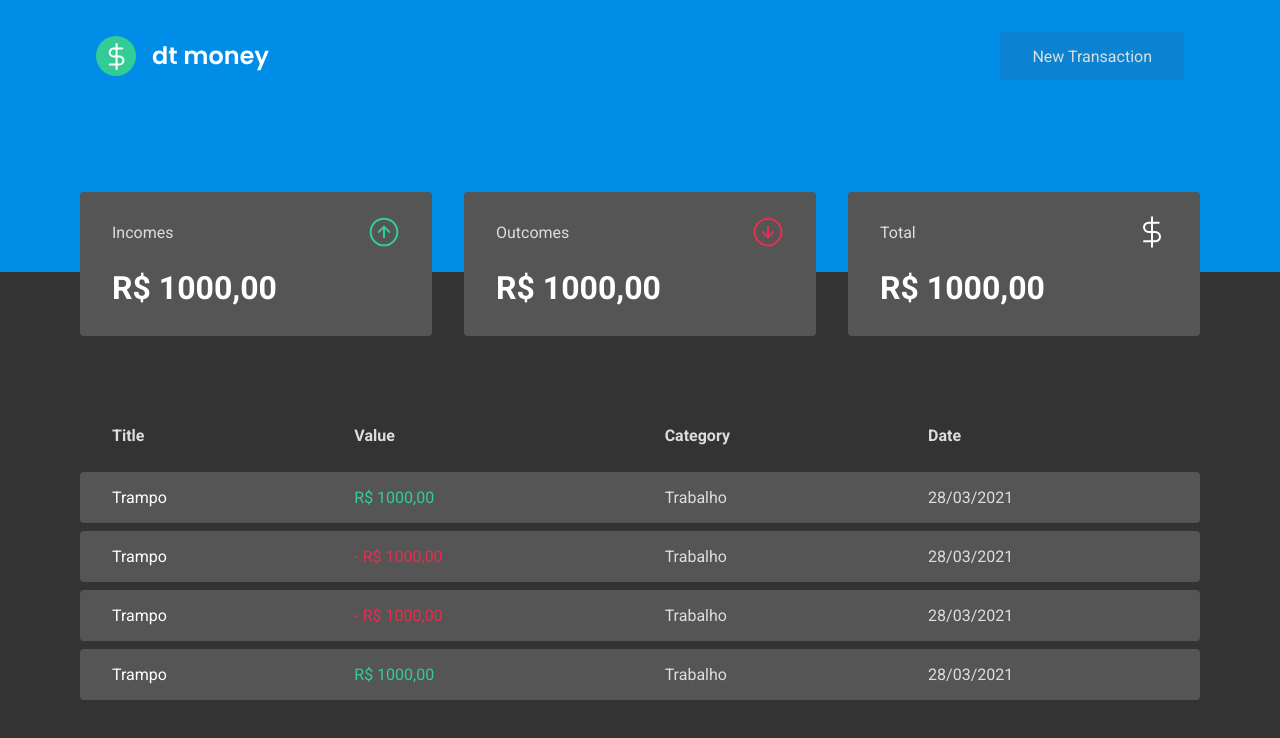
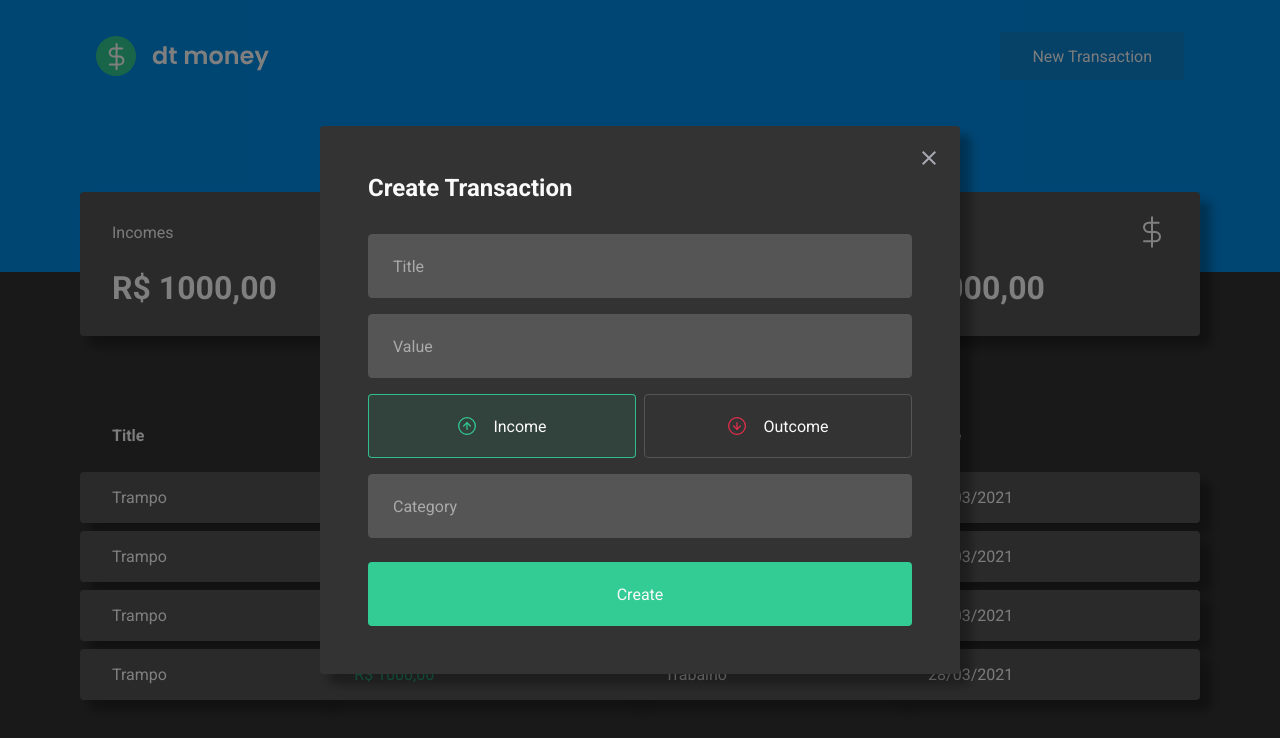
Before and after one commit to MarceloHBoff/cashflow, a React (Create React App) app: page / in a window 1280 px wide. Both pictures are taken after a click on the button "New Transaction". Shown: the top 738 px of the page. Built offline with nearby package versions, Linux system fonts and the light colour scheme.

Commit message:
Add new transaction modal

```diff
--- a/package.json
+++ b/package.json
@@ -5,9 +5,12 @@
   "dependencies": {
     "eslint-config-prettier": "^8.1.0",
     "eslint-plugin-prettier": "^3.3.1",
+    "firebase": "^8.3.1",
+    "polished": "^4.1.1",
     "prettier": "^2.2.1",
     "react": "^17.0.2",
     "react-dom": "^17.0.2",
+    "react-modal": "^3.12.1",
     "react-scripts": "4.0.3",
     "styled-components": "^5.2.1",
     "web-vitals": "^1.0.1"
@@ -20,6 +23,7 @@
     "@types/node": "^12.0.0",
     "@types/react": "^17.0.0",
     "@types/react-dom": "^17.0.0",
+    "@types/react-modal": "^3.12.0",
     "@types/styled-components": "^5.1.9",
     "@typescript-eslint/eslint-plugin": "^4.19.0",
     "@typescript-eslint/parser": "^4.19.0",
--- a/src/App.tsx
+++ b/src/App.tsx
@@ -2,17 +2,20 @@ import { ThemeProvider } from 'styled-components'
 
 import Dashboard from './components/Dashboard'
 import Header from './components/Header'
+import AppProvider from './hooks'
 import { GlobalStyles } from './styles/global'
 import theme from './styles/theme'
 
 function App() {
   return (
     <ThemeProvider theme={theme}>
-      <Header />
+      <AppProvider>
+        <Header />
 
-      <Dashboard />
+        <Dashboard />
 
-      <GlobalStyles />
+        <GlobalStyles />
+      </AppProvider>
     </ThemeProvider>
   )
 }
--- a/src/components/Header/index.tsx
+++ b/src/components/Header/index.tsx
@@ -1,14 +1,26 @@
+import { useEffect } from 'react'
+
 import logo from '../../assets/logo.svg'
+import { useModal } from '../../hooks/modal'
+import NewTrasaction from '../NewTrasaction'
 
 import { Container, Wrapper } from './styles'
 
 export default function Header() {
+  const { open, setChild } = useModal()
+
+  useEffect(() => {
+    setChild(<NewTrasaction />)
+  }, [setChild])
+
   return (
     <Container>
       <Wrapper>
         <img src={logo} alt="cashflow" />
 
-        <button type="button">New Transaction</button>
+        <button type="button" onClick={open}>
+          New Transaction
+        </button>
       </Wrapper>
     </Container>
   )
--- /dev/null
+++ b/src/components/NewTrasaction/index.tsx
@@ -0,0 +1,52 @@
+import { useCallback, useState } from 'react'
+
+import income from '../../assets/income.svg'
+import outcome from '../../assets/outcome.svg'
+import { TransactionType } from '../../service/firebase'
+import theme from '../../styles/theme'
+
+import { Container, Type, TypeButton } from './styles'
+
+export default function NewTrasaction() {
+  const [type, setType] = useState<TransactionType>('Income')
+
+  const handleChangeType = useCallback(
+    (type: TransactionType) => setType(type),
+    []
+  )
+
+  return (
+    <Container>
+      <h2>Create Transaction</h2>
+
+      <input type="text" placeholder="Title" />
+      <input type="number" placeholder="Value" />
+
+      <Type>
+        <TypeButton
+          type="button"
+          onClick={() => handleChangeType('Income')}
+          typeSelected={type === 'Income'}
+          activeColor={theme.colors.green}
+        >
+          <img src={income} alt="Income" />
+          <span>Income</span>
+        </TypeButton>
+
+        <TypeButton
+          type="button"
+          onClick={() => handleChangeType('Outcome')}
+          typeSelected={type === 'Outcome'}
+          activeColor={theme.colors.red}
+        >
+          <img src={outcome} alt="Outcome" />
+          <span>Outcome</span>
+        </TypeButton>
+      </Type>
+
+      <input type="text" placeholder="Category" />
+
+      <button type="submit">Create</button>
+    </Container>
+  )
+}
--- /dev/null
+++ b/src/components/NewTrasaction/styles.ts
@@ -0,0 +1,99 @@
+import { transparentize } from 'polished'
+import styled, { css } from 'styled-components'
+
+export const Container = styled.div`
+  ${({ theme }) => css`
+    h2 {
+      color: ${theme.colors.text};
+      font-size: 1.5rem;
+      margin-bottom: 2rem;
+    }
+
+    input {
+      width: 100%;
+      padding: 0 1.5rem;
+      height: 4rem;
+      border-radius: 0.25rem;
+
+      color: ${theme.colors.text};
+      border: 1px solid ${theme.colors.secundary};
+      background: ${theme.colors.secundary};
+
+      font-size: 1rem;
+
+      &::placeholder {
+        color: #aaa;
+      }
+
+      & + input {
+        margin-top: 1rem;
+      }
+    }
+
+    button[type='submit'] {
+      width: 100%;
+      padding: 0 1.5rem;
+      height: 4rem;
+      border-radius: 0.25rem;
+
+      background: ${theme.colors.green};
+      color: ${theme.colors.text};
+      font-size: 1rem;
+      margin-top: 1.5rem;
+
+      transition: filter 0.2s;
+
+      &:hover {
+        filter: brightness(0.8);
+      }
+    }
+  `}
+`
+
+export const Type = styled.div`
+  margin: 1rem 0;
+  display: grid;
+  grid-template-columns: 1fr 1fr;
+  gap: 0.5rem;
+`
+
+type TypeButtonProps = {
+  typeSelected: boolean
+  activeColor: string
+}
+
+export const TypeButton = styled.button<TypeButtonProps>`
+  ${({ theme, typeSelected, activeColor }) => css`
+    height: 4rem;
+    border: 1px solid ${theme.colors.secundary};
+    border-radius: 0.25rem;
+
+    display: flex;
+    justify-content: center;
+    align-items: center;
+
+    transition: filter 0.2s;
+
+    ${typeSelected &&
+    css`
+      border-color: ${transparentize(0.1, activeColor)};
+      background: ${transparentize(0.9, activeColor)};
+    `}
+
+    &:hover {
+      border-color: ${transparentize(0.1, activeColor)};
+    }
+
+    img {
+      width: 20px;
+      height: 20px;
+    }
+
+    span {
+      display: inline-block;
+      margin-left: 1rem;
+      font-size: 16px;
+      color: ${theme.colors.text};
+    }
+  `}
+`
--- a/src/components/Summary/styles.ts
+++ b/src/components/Summary/styles.ts
@@ -11,6 +11,7 @@ export const Card = styled.div`
   background: ${props => props.theme.colors.secundary};
   padding: 1.5rem 2rem;
   border-radius: 0.25rem;
+  box-shadow: 10px 10px 10px 1px rgba(0, 0, 0, 0.3);
 
   strong {
     color: ${props => props.theme.colors.textHighlight};
--- a/src/components/TransactionsTable/styles.ts
+++ b/src/components/TransactionsTable/styles.ts
@@ -16,6 +16,7 @@ export const Container = styled.div`
     td {
       padding: 1rem 2rem;
       background: ${props => props.theme.colors.secundary};
+      box-shadow: 10px 10px 10px 1px rgba(0, 0, 0, 0.3);
 
       &:first-child {
         color: ${props => props.theme.colors.textHighlight};
--- /dev/null
+++ b/src/hooks/index.tsx
@@ -0,0 +1,9 @@
+import { FC } from 'react'
+
+import { ModalProvider } from './modal'
+
+const AppProvider: FC = ({ children }) => (
+  <ModalProvider>{children}</ModalProvider>
+)
+
+export default AppProvider
--- /dev/null
+++ b/src/hooks/modal.tsx
@@ -0,0 +1,56 @@
+import {
+  createContext,
+  useContext,
+  useCallback,
+  FC,
+  ReactNode,
+  useState
+} from 'react'
+import Modal from 'react-modal'
+
+import closeSvg from '../assets/close.svg'
+
+interface ModalContextData {
+  open: () => void
+  close: () => void
+  setChild: (child: ReactNode) => void
+}
+
+Modal.setAppElement('#root')
+
+const ModalContext = createContext<ModalContextData>({} as ModalContextData)
+
+const ModalProvider: FC = ({ children }) => {
+  const [isOpen, setIsOpen] = useState(false)
+  const [content, setContent] = useState(null as ReactNode)
+
+  const open = useCallback(() => setIsOpen(true), [])
+  const close = useCallback(() => setIsOpen(false), [])
+  const setChild = useCallback((child: ReactNode) => setContent(child), [])
+
+  return (
+    <ModalContext.Provider value={{ open, close, setChild }}>
+      {children}
+
+      <Modal
+        isOpen={isOpen}
+        onRequestClose={close}
+        overlayClassName="modal-overlay"
+        className="modal-content"
+      >
+        <button className="close-modal" type="button" onClick={close}>
+          <img src={closeSvg} alt="Close Modal" />
+        </button>
+        {content}
+      </Modal>
+    </ModalContext.Provider>
+  )
+}
+
+function useModal(): ModalContextData {
+  const context = useContext(ModalContext)
+
+  return context
+}
+
+export { ModalProvider, useModal }
--- a/src/styles/global.ts
+++ b/src/styles/global.ts
@@ -41,4 +41,40 @@ export const GlobalStyles = createGlobalStyle`
     opacity: 0.6;
     cursor: not-allowed;
   }
+
+  .modal-overlay {
+    background: rgba(0, 0, 0, 0.5);
+
+    position: fixed;
+    top: 0;
+    bottom: 0;
+    right: 0;
+    left: 0;
+
+    display: flex;
+    justify-content: center;
+    align-items: center;
+  }
+
+  .modal-content {
+    width: 100%;
+    max-width: 40rem;
+    background:  ${props => props.theme.colors.background};
+    padding: 3rem;
+    position: relative;
+    border-radius: 0.25rem;
+    box-shadow: 10px 10px 10px 1px rgba(0, 0, 0, 0.3);
+  }
+
+  .close-modal {
+    position: absolute;
+    top: 1.5rem;
+    right: 1.5rem;
+
+    transition: filter 0.2s;
+
+    &:hover {
+      filter: brightness(0.8);
+    }
+  }
 `
--- a/src/styles/theme.ts
+++ b/src/styles/theme.ts
@@ -4,7 +4,8 @@ const theme = {
     primary: '#008DE8',
     secundary: '#555',
     textHighlight: '#fff',
-    text: '#ddd',
+    text: '#FAFAFA',
+    textDark: '#030517',
     green: '#33CC95',
     red: '#E52E4D'
   }
```
Also changed, not shown: 1 other file (tests, documents, lock files or other folders).
